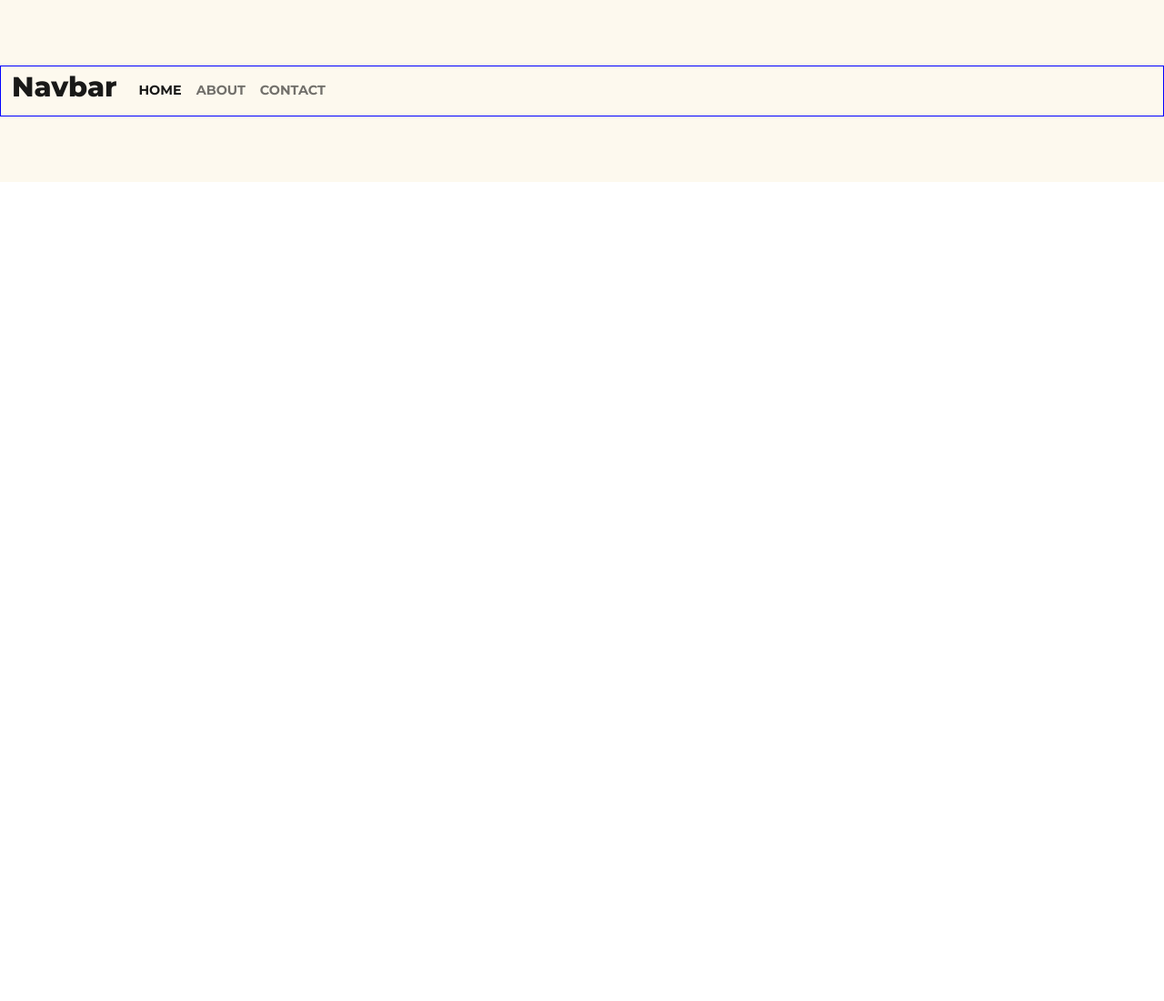
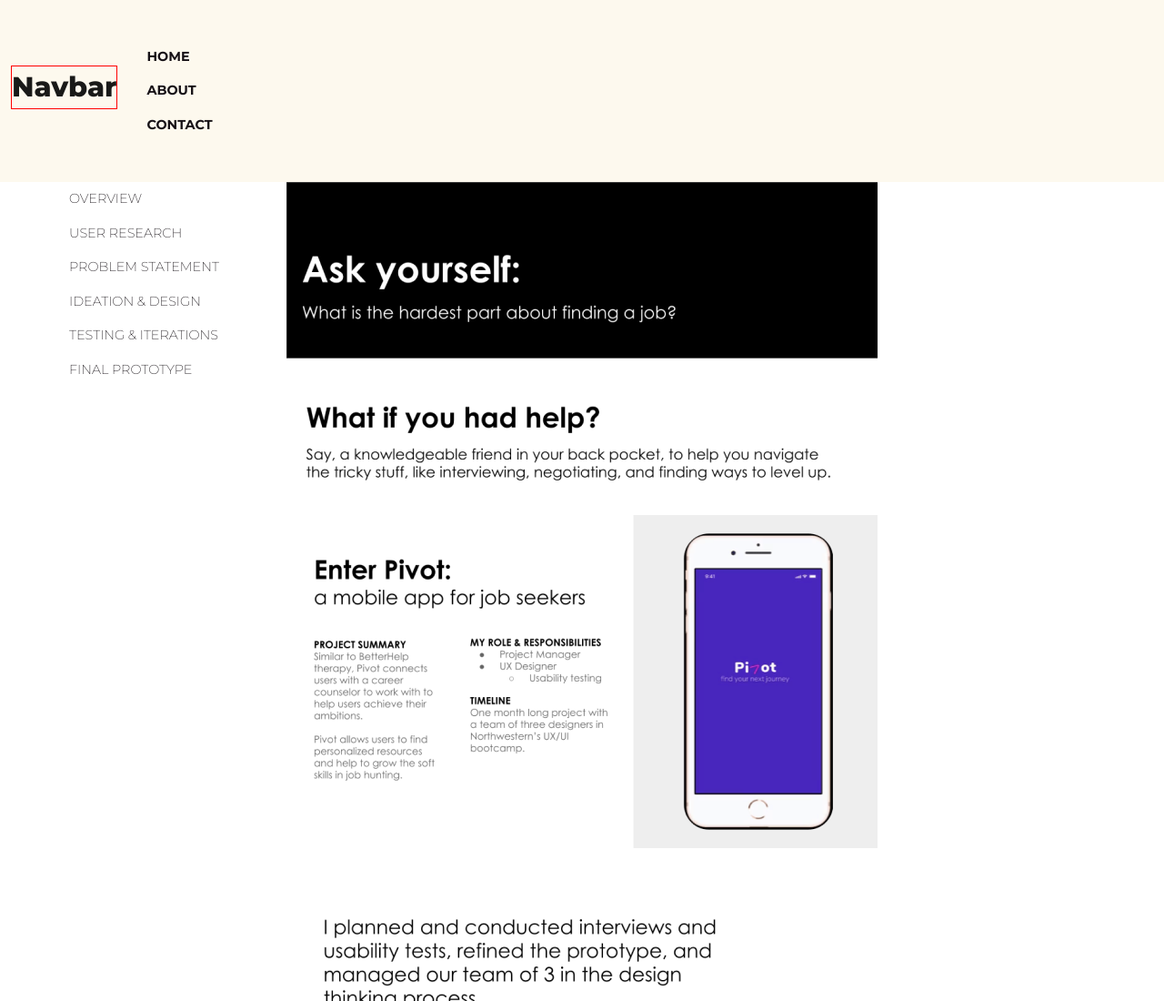
Before and after one commit to sorchacodesui/casestudy_wk20, a plain HTML site: page index.html in a window 1280 px wide. Shown: the top 1100 px of the page at 91% size. Before the commit the page ends 800 px from the top, so only its background shows below. Drawn offline with nearby package versions, Linux system fonts and the light colour scheme; a web font is replaced by a local one.

Commit message:
add images and list group

```diff
--- a/css/style.css
+++ b/css/style.css
@@ -22,22 +22,61 @@ body {
     color: var(--almost-black);
     font-size: .9rem;
     text-transform: uppercase;
+    position: relative;
+}
+.nav-item a {
+    color: var(--almost-black);
+}
+.nav-item a:hover {
+    color: var(--almost-black);
+
+}
+.nav-item a:after {
+    content: '';
+    position: absolute;
+    width: 100%;
+    transform: scaleX(0);
+    transform-origin: center;
+    height: 1.2px;
+    bottom: 0;
+    left: 0;
+    background-color: var(--almost-black);
+    transition: transform 0.25s ease-out;
+}
+.nav-item a:hover:after {
+    transform: scaleX(1);
+    transform-origin: center;
+    color: var(--almost-black);
 }
 .container-fluid {
-    border: 1px solid blue;
+    /* border: 1px solid blue; */
 }
 .navbar-brand {
-    /* border: 1px solid red; */
+    border: 1px solid red;
     font-size: 1.9rem;
+    justify-content: center;
 
 }
-/* .navbar-nav {
-    display: flex;
-    flex-direction: column;
-} */
 h1 {
     font-family: 'Montserrat';
     color: var(--almost-black);
     font-weight: 800;
-    font-size: 1.9rem; /* higher specificity on .navbar-brand */
 }
+.design-process {
+    position: fixed;
+    padding-left: 60px;
+}
+
+.design-process li {
+    font-family: 'Montserrat', sans serif;
+    font-weight: 200;
+    color: var(--almost-black);
+    text-transform: uppercase;
+    font-size: .9rem;
+    border: none;
+    background-color: rgba(0,0,0,0);
+}
+.img-group {
+    margin: 0 auto;
+    text-align: center;
+}
--- a/index.html
+++ b/index.html
@@ -19,20 +19,57 @@
             <span class="navbar-toggler-icon"></span>
             </button>
             <div class="collapse navbar-collapse" id="navbarSupportedContent">
-                <ul class="navbar-nav me-auto mb-2 mb-lg-0">
+                <ul class="nav flex-column">
                     <li class="nav-item">
-                    <a class="nav-link active" aria-current="page" href="#">Home</a>
+                      <a class="nav-link active" aria-current="page" href="#">Home</a>
                     </li>
                     <li class="nav-item">
-                    <a class="nav-link" href="#">About</a>
+                      <a class="nav-link" href="#">About</a>
                     </li>
                     <li class="nav-item">
-                        <a class="nav-link" href="#">Contact</a>
+                      <a class="nav-link" href="#">Contact</a>
                     </li>
-                </ul>
+                  </ul>
             </div>
         </div>
     </nav>
+
+    <ul class="list-group design-process">
+        <li class="list-group-item">Overview</li>
+        <li class="list-group-item">User Research</li>
+        <li class="list-group-item">Problem Statement</li>
+        <li class="list-group-item">Ideation & Design</li>
+        <li class="list-group-item">Testing & Iterations</li>
+        <li class="list-group-item">Final Prototype</li>
+      </ul>
+    <div class="img-group">
+        <div class="img-item">
+            <img src="img/Pivot-portfolio_slide1.png">
+        </div>
+        <div class="img-item">
+            <img src="img/Pivot-portfolio_slide2.png">
+        </div>
+        <div class="img-item">
+            <img src="img/Pivot-portfolio_slide3.png">
+        </div>
+        <div class="img-item">
+            <img src="img/Pivot-portfolio_slide4.png">
+        </div>
+        <div class="img-item">
+            <img src="img/Pivot-portfolio_slide5.png">
+        </div>
+        <div class="img-item">
+            <img src="img/Pivot-portfolio_slide6.png">
+        </div>
+        <div class="img-item">
+            <img src="img/Pivot-portfolio_slide7.png">
+        </div>
+        <div class="img-item">
+            <img src="img/Pivot-portfolio_slide8.png">
+        </div>
+    </div>
+
+
             <!-- JavaScript Bundle with Popper -->
     <script src="https://cdn.jsdelivr.net/npm/bootstrap@5.1.3/dist/js/bootstrap.bundle.min.js" integrity="sha384-ka7Sk0Gln4gmtz2MlQnikT1wXgYsOg+OMhuP+IlRH9sENBO0LRn5q+8nbTov4+1p" crossorigin="anonymous"></script>
     <script src="js/index.js"></script>
```
Also changed, not shown: img/Pivot-portfolio_slide1.png (added), img/Pivot-portfolio_slide2.png (added), img/Pivot-portfolio_slide3.png (added), img/Pivot-portfolio_slide4.png (added), img/Pivot-portfolio_slide5.png (added), img/Pivot-portfolio_slide6.png (added), img/Pivot-portfolio_slide7.png (added), img/Pivot-portfolio_slide8.png (added), img/dark-squiggle-line-sm.svg (added).
